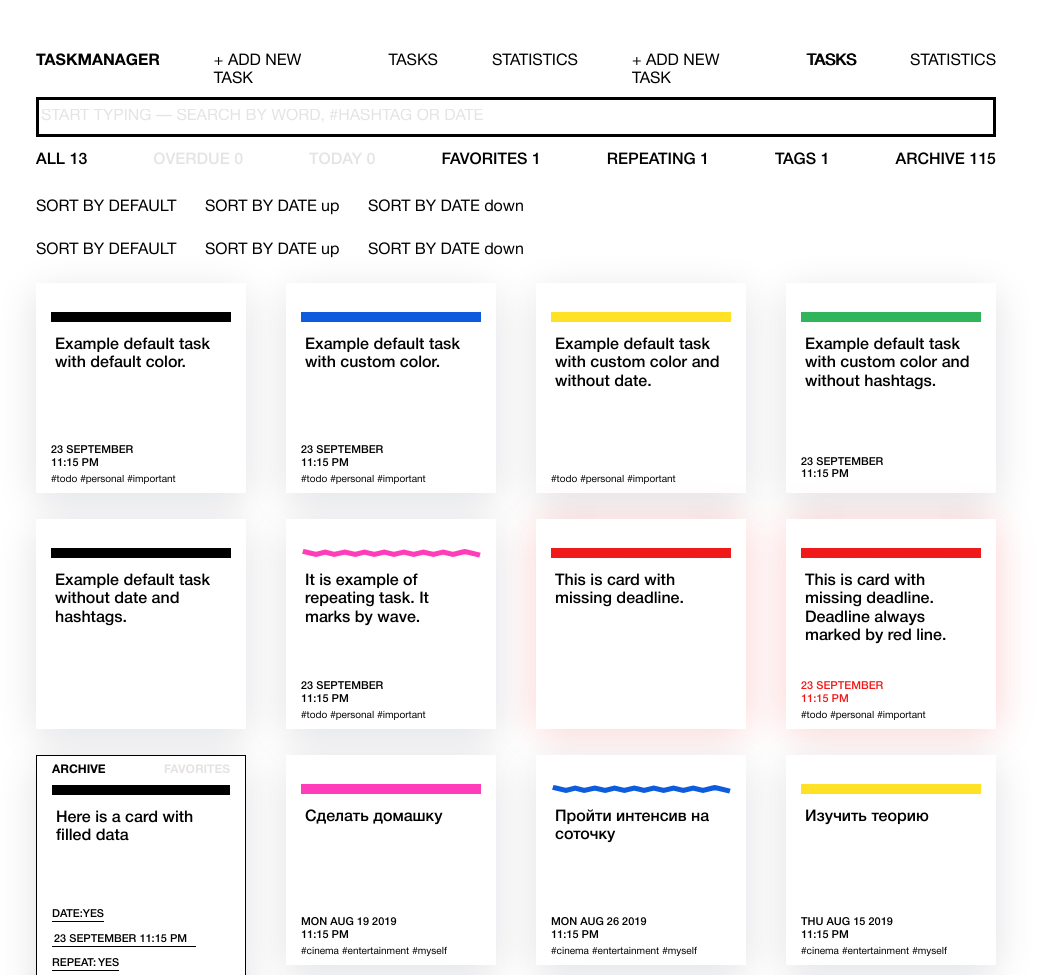
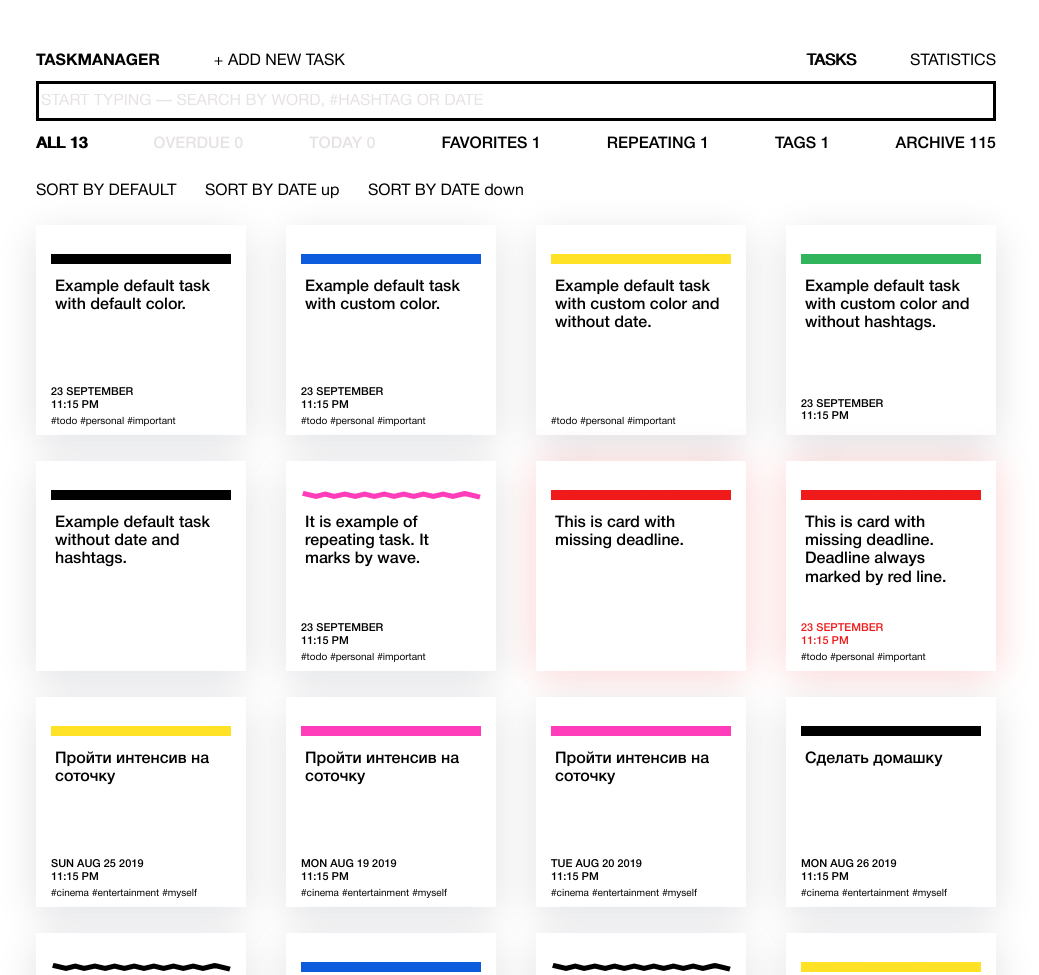
Before and after one commit to mpodanev/63947-taskmanager-9, a website built with webpack: page markup/index.html in a window 1280 px wide. Shown: the top 975 px of the page, without its empty margins (124-1163 px from the left). Built offline with nearby package versions, Linux system fonts and the light colour scheme.

Commit message:
module4-task1 prepare

```diff
--- /dev/null
+++ b/src/components/task-edit.js
@@ -0,0 +1,263 @@
+import {createElement} from '../util';
+
+export default class TaskEdit {
+  constructor({description, dueDate, tags, color, repeatingDays}) {
+    this._description = description;
+    this._dueDate = new Date(dueDate);
+    this._tags = tags;
+    this._color = color;
+    this._element = null;
+    this._repeatingDays = repeatingDays;
+  }
+
+  getElement() {
+    if (!this._element) {
+      this._element = createElement(this.getTemplate());
+    }
+
+    return this._element;
+  }
+
+  getTemplate() {
+    return `<article class="card card--edit card--${this._color} ${Object.values(this._repeatingDays).some((it) => it === true) ? `card--repeat` : `` }">
+      <form class="card__form" method="get">
+        <div class="card__inner">
+          <div class="card__control">
+            <button type="button" class="card__btn card__btn--archive">
+              archive
+            </button>
+            <button
+              type="button"
+              class="card__btn card__btn--favorites card__btn--disabled"
+            >
+              favorites
+            </button>
+          </div>
+
+          <div class="card__color-bar">
+            <svg class="card__color-bar-wave" width="100%" height="10">
+              <use xlink:href="#wave"></use>
+            </svg>
+          </div>
+
+          <div class="card__textarea-wrap">
+            <label>
+              <textarea
+                class="card__text"
+                placeholder="Start typing your text here..."
+                name="text"
+              >${this._description}</textarea>
+            </label>
+          </div>
+
+          <div class="card__settings">
+            <div class="card__details">
+              <div class="card__dates">
+                <button class="card__date-deadline-toggle" type="button">
+                  date: <span class="card__date-status">yes</span>
+                </button>
+
+                <fieldset class="card__date-deadline">
+                  <label class="card__input-deadline-wrap">
+                    <input
+                      class="card__date"
+                      type="text"
+                      placeholder=""
+                      name="date"
+                      value="${this._dueDate.toDateString()} ${this._dueDate.getHours()}:${this._dueDate.getMinutes()}"
+                    />
+                  </label>
+                </fieldset>
+
+                <button class="card__repeat-toggle" type="button">
+                  repeat:<span class="card__repeat-status">yes</span>
+                </button>
+
+                <fieldset class="card__repeat-days">
+                  <div class="card__repeat-days-inner">
+                    <input
+                      class="visually-hidden card__repeat-day-input"
+                      type="checkbox"
+                      id="repeat-mo-4"
+                      name="repeat"
+                      value="mo"
+                    />
+                    <label class="card__repeat-day" for="repeat-mo-4"
+                      >mo</label
+                    >
+                    <input
+                      class="visually-hidden card__repeat-day-input"
+                      type="checkbox"
+                      id="repeat-tu-4"
+                      name="repeat"
+                      value="tu"
+                      checked
+                    />
+                    <label class="card__repeat-day" for="repeat-tu-4"
+                      >tu</label
+                    >
+                    <input
+                      class="visually-hidden card__repeat-day-input"
+                      type="checkbox"
+                      id="repeat-we-4"
+                      name="repeat"
+                      value="we"
+                    />
+                    <label class="card__repeat-day" for="repeat-we-4"
+                      >we</label
+                    >
+                    <input
+                      class="visually-hidden card__repeat-day-input"
+                      type="checkbox"
+                      id="repeat-th-4"
+                      name="repeat"
+                      value="th"
+                    />
+                    <label class="card__repeat-day" for="repeat-th-4"
+                      >th</label
+                    >
+                    <input
+                      class="visually-hidden card__repeat-day-input"
+                      type="checkbox"
+                      id="repeat-fr-4"
+                      name="repeat"
+                      value="fr"
+                      checked
+                    />
+                    <label class="card__repeat-day" for="repeat-fr-4"
+                      >fr</label
+                    >
+                    <input
+                      class="visually-hidden card__repeat-day-input"
+                      type="checkbox"
+                      name="repeat"
+                      value="sa"
+                      id="repeat-sa-4"
+                    />
+                    <label class="card__repeat-day" for="repeat-sa-4"
+                      >sa</label
+                    >
+                    <input
+                      class="visually-hidden card__repeat-day-input"
+                      type="checkbox"
+                      id="repeat-su-4"
+                      name="repeat"
+                      value="su"
+                      checked
+                    />
+                    <label class="card__repeat-day" for="repeat-su-4"
+                      >su</label
+                    >
+                  </div>
+                </fieldset>
+              </div>
+
+              <div class="card__hashtag">
+                <div class="card__hashtag-list">
+
+                  ${(Array.from(this._tags).map((tag) => (`
+                    <span class="card__hashtag-inner">
+                      <input
+                        type="hidden"
+                        name="hashtag"
+                        value="${tag}"
+                        class="card__hashtag-hidden-input"
+                      />
+                      <p class="card__hashtag-name">
+                        #${tag}
+                      </p>
+                    <button type="button" class="card__hashtag-name">#${tag}</button>
+                    <button type="button" class="card__hashtag-delete">
+                      delete
+                    </button>
+                  </span>`.trim()))).join(``)}
+                </div>
+
+                <label>
+                  <input
+                    type="text"
+                    class="card__hashtag-input"
+                    name="hashtag-input"
+                    placeholder="Type new hashtag here"
+                  />
+                </label>
+              </div>
+            </div>
+
+            <div class="card__colors-inner">
+              <h3 class="card__colors-title">Color</h3>
+              <div class="card__colors-wrap">
+                <input
+                  type="radio"
+                  id="color-black-4"
+                  class="card__color-input card__color-input--black visually-hidden"
+                  name="color"
+                  value="black"
+                />
+                <label
+                  for="color-black-4"
+                  class="card__color card__color--black"
+                  >black</label
+                >
+                <input
+                  type="radio"
+                  id="color-yellow-4"
+                  class="card__color-input card__color-input--yellow visually-hidden"
+                  name="color"
+                  value="yellow"
+                  checked
+                />
+                <label
+                  for="color-yellow-4"
+                  class="card__color card__color--yellow"
+                  >yellow</label
+                >
+                <input
+                  type="radio"
+                  id="color-blue-4"
+                  class="card__color-input card__color-input--blue visually-hidden"
+                  name="color"
+                  value="blue"
+                />
+                <label
+                  for="color-blue-4"
+                  class="card__color card__color--blue"
+                  >blue</label
+                >
+                <input
+                  type="radio"
+                  id="color-green-4"
+                  class="card__color-input card__color-input--green visually-hidden"
+                  name="color"
+                  value="green"
+                />
+                <label
+                  for="color-green-4"
+                  class="card__color card__color--green"
+                  >green</label
+                >
+                <input
+                  type="radio"
+                  id="color-pink-4"
+                  class="card__color-input card__color-input--pink visually-hidden"
+                  name="color"
+                  value="pink"
+                />
+                <label
+                  for="color-pink-4"
+                  class="card__color card__color--pink"
+                  >pink</label
+                >
+              </div>
+            </div>
+          </div>
+
+          <div class="card__status-btns">
+            <button class="card__save" type="submit">save</button>
+            <button class="card__delete" type="button">delete</button>
+          </div>
+        </div>
+      </form>
+    </article>`;
+  }
+}
--- a/src/components/taskTemplate.js
+++ b/src/components/task.js
@@ -1,17 +1,39 @@
-export const createTask = ({description, dueDate, tags, repeatingDays, color, isFavorite, isArchive}) => {
-  return `<article class="card card--${color} ${Object.keys(repeatingDays).some((day) => repeatingDays[day]) ? `card--repeat` : ``}">
+import {createElement} from '../util';
+
+export default class Task {
+  constructor({description, dueDate, tags, color, repeatingDays, isArchive, isFavorite}) {
+    this._description = description;
+    this._dueDate = new Date(dueDate);
+    this._tags = tags;
+    this._color = color;
+    this._element = null;
+    this._repeatingDays = repeatingDays;
+    this._isArchive = isArchive;
+    this._isFavorite = isFavorite;
+  }
+
+  getElement() {
+    if (!this._element) {
+      this._element = createElement(this.getTemplate());
+    }
+
+    return this._element;
+  }
+
+  getTemplate() {
+    return `<article class="card card--${this._color} ${Object.keys(this._repeatingDays).some((day) => this._repeatingDays[day]) ? `card--repeat` : ``}">
     <div class="card__form">
       <div class="card__inner">
         <div class="card__control">
           <button type="button" class="card__btn card__btn--edit">
             edit
           </button>
-          <button type="button" class="card__btn card__btn--archive ${isArchive ? `card__btn--disabled` : ``}">
+          <button type="button" class="card__btn card__btn--archive ${this._isArchive ? `card__btn--disabled` : ``}">
             archive
           </button>
           <button
             type="button"
-            class="card__btn card__btn--favorites ${isFavorite ? `card__btn--disabled` : ``}"
+            class="card__btn card__btn--favorites ${this._isFavorite ? `card__btn--disabled` : ``}"
           >
             favorites
           </button>
@@ -24,7 +46,7 @@ export const createTask = ({description, dueDate, tags, repeatingDays, color, is
         </div>
 
         <div class="card__textarea-wrap">
-          <p class="card__text">${description}</p>
+          <p class="card__text">${this._description}</p>
         </div>
 
         <div class="card__settings">
@@ -32,7 +54,7 @@ export const createTask = ({description, dueDate, tags, repeatingDays, color, is
             <div class="card__dates">
               <div class="card__date-deadline">
                 <p class="card__input-deadline-wrap">
-                  <span class="card__date">${new Date(dueDate).toDateString()}</span>
+                  <span class="card__date">${new Date(this._dueDate).toDateString()}</span>
                   <span class="card__time">11:15 PM</span>
                 </p>
               </div>
@@ -40,7 +62,7 @@ export const createTask = ({description, dueDate, tags, repeatingDays, color, is
 
             <div class="card__hashtag">
               <div class="card__hashtag-list">
-              ${Array.from(tags).map((tag) => `<span class="card__hashtag-inner">
+              ${Array.from(this._tags).map((tag) => `<span class="card__hashtag-inner">
                 <span class="card__hashtag-name">
                   #${tag}
                 </span>
@@ -52,4 +74,5 @@ export const createTask = ({description, dueDate, tags, repeatingDays, color, is
       </div>
     </div>
   </article>`;
-};
+  }
+}
--- a/src/components/taskEditTemplate.js
+++ /dev/null
@@ -1,239 +0,0 @@
-export const createTaskEditTemplate = ({tags, repeatingDays, color}) => {
-  return `<article class="card card--edit card--${color} ${Object.keys(repeatingDays).some((day) => repeatingDays[day]) ? `card--repeat` : ``}">
-    <form class="card__form" method="get">
-      <div class="card__inner">
-        <div class="card__control">
-          <button type="button" class="card__btn card__btn--archive">
-            archive
-          </button>
-          <button
-            type="button"
-            class="card__btn card__btn--favorites card__btn--disabled"
-          >
-            favorites
-          </button>
-        </div>
-
-        <div class="card__color-bar">
-          <svg class="card__color-bar-wave" width="100%" height="10">
-            <use xlink:href="#wave"></use>
-          </svg>
-        </div>
-
-        <div class="card__textarea-wrap">
-          <label>
-            <textarea
-              class="card__text"
-              placeholder="Start typing your text here..."
-              name="text"
-            >Here is a card with filled data</textarea>
-          </label>
-        </div>
-
-        <div class="card__settings">
-          <div class="card__details">
-            <div class="card__dates">
-              <button class="card__date-deadline-toggle" type="button">
-                date: <span class="card__date-status">yes</span>
-              </button>
-
-              <fieldset class="card__date-deadline">
-                <label class="card__input-deadline-wrap">
-                  <input
-                    class="card__date"
-                    type="text"
-                    placeholder=""
-                    name="date"
-                    value="23 September 11:15 PM"
-                  />
-                </label>
-              </fieldset>
-
-              <button class="card__repeat-toggle" type="button">
-                repeat:<span class="card__repeat-status">yes</span>
-              </button>
-
-              <fieldset class="card__repeat-days">
-                <div class="card__repeat-days-inner">
-                  <input
-                    class="visually-hidden card__repeat-day-input"
-                    type="checkbox"
-                    id="repeat-mo-4"
-                    name="repeat"
-                    value="mo"
-                  />
-                  <label class="card__repeat-day" for="repeat-mo-4"
-                    >mo</label
-                  >
-                  <input
-                    class="visually-hidden card__repeat-day-input"
-                    type="checkbox"
-                    id="repeat-tu-4"
-                    name="repeat"
-                    value="tu"
-                    checked
-                  />
-                  <label class="card__repeat-day" for="repeat-tu-4"
-                    >tu</label
-                  >
-                  <input
-                    class="visually-hidden card__repeat-day-input"
-                    type="checkbox"
-                    id="repeat-we-4"
-                    name="repeat"
-                    value="we"
-                  />
-                  <label class="card__repeat-day" for="repeat-we-4"
-                    >we</label
-                  >
-                  <input
-                    class="visually-hidden card__repeat-day-input"
-                    type="checkbox"
-                    id="repeat-th-4"
-                    name="repeat"
-                    value="th"
-                  />
-                  <label class="card__repeat-day" for="repeat-th-4"
-                    >th</label
-                  >
-                  <input
-                    class="visually-hidden card__repeat-day-input"
-                    type="checkbox"
-                    id="repeat-fr-4"
-                    name="repeat"
-                    value="fr"
-                    checked
-                  />
-                  <label class="card__repeat-day" for="repeat-fr-4"
-                    >fr</label
-                  >
-                  <input
-                    class="visually-hidden card__repeat-day-input"
-                    type="checkbox"
-                    name="repeat"
-                    value="sa"
-                    id="repeat-sa-4"
-                  />
-                  <label class="card__repeat-day" for="repeat-sa-4"
-                    >sa</label
-                  >
-                  <input
-                    class="visually-hidden card__repeat-day-input"
-                    type="checkbox"
-                    id="repeat-su-4"
-                    name="repeat"
-                    value="su"
-                    checked
-                  />
-                  <label class="card__repeat-day" for="repeat-su-4"
-                    >su</label
-                  >
-                </div>
-              </fieldset>
-            </div>
-
-            <div class="card__hashtag">
-              <div class="card__hashtag-list">
-              ${Array.from(tags).map((tag) => `<span class="card__hashtag-inner">
-                  <input
-                    type="hidden"
-                    name="hashtag"
-                    value="repeat"
-                    class="card__hashtag-hidden-input"
-                  />
-                  <p class="card__hashtag-name">
-                    #${tag}
-                  </p>
-                  <button type="button" class="card__hashtag-delete">
-                    delete
-                  </button>
-                </span>`).join(``)}
-              </div>
-
-              <label>
-                <input
-                  type="text"
-                  class="card__hashtag-input"
-                  name="hashtag-input"
-                  placeholder="Type new hashtag here"
-                />
-              </label>
-            </div>
-          </div>
-
-          <div class="card__colors-inner">
-            <h3 class="card__colors-title">Color</h3>
-            <div class="card__colors-wrap">
-              <input
-                type="radio"
-                id="color-black-4"
-                class="card__color-input card__color-input--black visually-hidden"
-                name="color"
-                value="black"
-              />
-              <label
-                for="color-black-4"
-                class="card__color card__color--black"
-                >black</label
-              >
-              <input
-                type="radio"
-                id="color-yellow-4"
-                class="card__color-input card__color-input--yellow visually-hidden"
-                name="color"
-                value="yellow"
-                checked
-              />
-              <label
-                for="color-yellow-4"
-                class="card__color card__color--yellow"
-                >yellow</label
-              >
-              <input
-                type="radio"
-                id="color-blue-4"
-                class="card__color-input card__color-input--blue visually-hidden"
-                name="color"
-                value="blue"
-              />
-              <label
-                for="color-blue-4"
-                class="card__color card__color--blue"
-                >blue</label
-              >
-              <input
-                type="radio"
-                id="color-green-4"
-                class="card__color-input card__color-input--green visually-hidden"
-                name="color"
-                value="green"
-              />
-              <label
-                for="color-green-4"
-                class="card__color card__color--green"
-                >green</label
-              >
-              <input
-                type="radio"
-                id="color-pink-4"
-                class="card__color-input card__color-input--pink visually-hidden"
-                name="color"
-                value="pink"
-              />
-              <label
-                for="color-pink-4"
-                class="card__color card__color--pink"
-                >pink</label
-              >
-            </div>
-          </div>
-        </div>
-
-        <div class="card__status-btns">
-          <button class="card__save" type="submit">save</button>
-          <button class="card__delete" type="button">delete</button>
-        </div>
-      </div>
-    </form>
-  </article>`;
-};
--- a/src/data.js
+++ b/src/data.js
@@ -1,4 +1,4 @@
-export const getTaskData = () => ({
+export const getTask = () => ({
   description: [
     `Изучить теорию`,
     `Сделать домашку`,
--- a/src/main.js
+++ b/src/main.js
@@ -3,41 +3,78 @@ import {mainSearch as createMainSearchTemplate} from './components/mainSearchTem
 import {mainFilter as createMainFilterTemplate} from './components/mainFilterTemplate';
 import {board as createBoardTemplate} from './components/boardTemplate';
 import {boardFilterList as createBoardFilterList} from './components/boardFilterListTemplate';
-import {createTaskEditTemplate} from './components/taskEditTemplate';
-import {createTask as createTaskTemplate} from './components/taskTemplate';
 import {loadMoreBtn as createLoadMoreBtnTemplate} from './components/loadMoreBtnTemplate';
-import {getTaskData} from './data';
+import {getTask} from './data';
 import {getFilter} from './filterData';
+import Task from './components/task';
+import TaskEdit from './components/task-edit';
+import {createElement, render, unrender} from './util';
 
 const mainElement = document.querySelector(`.main`);
 const mainControlElement = document.querySelector(`.main__control`);
 const TASK_COUNT = 8;
-const render = (container, element, position) => {
-  container.insertAdjacentHTML(position, element);
-};
-const tasksArr = new Array(TASK_COUNT).fill(``).map(getTaskData);
+// const render = (container, element, position) => {
+//   container.insertAdjacentHTML(position, element);
+// };
+// const tasksArr = new Array(TASK_COUNT).fill(``).map(getTaskData);
 
-render(mainControlElement, createControlBtnWrapTemplate(), `beforeend`);
-render(mainElement, createMainSearchTemplate(), `beforeend`);
-render(mainElement, createMainFilterTemplate(getFilter(tasksArr.length)), `beforeend`);
-render(mainElement, createBoardTemplate(), `beforeend`);
+const taskMocks = new Array(TASK_COUNT).fill(``).map(getTask);
 
-const boardElement = document.querySelector(`.board`);
-const boardTasksElement = document.querySelector(`.board__tasks`);
+const renderTask = (taskMock) => {
 
-render(boardElement, createBoardFilterList(), `afterbegin`);
-render(boardTasksElement, createTaskEditTemplate(tasksArr[0]), `beforeend`);
+  const task = new Task(taskMock);
+  const taskEdit = new TaskEdit(taskMock);
 
-const renderTasks = (container, tasks) => {
-  container.insertAdjacentHTML(`beforeend`, tasks.map(createTaskTemplate).join(``));
+  const onEscKeyDown = (evt) => {
+    if (evt.key === `Escape` || evt.key === `Esc`) {
+      tasksContainer.replaceChild(task.getElement(), taskEdit.getElement());
+      document.removeEventListener(`keydown`, onEscKeyDown);
+    }
+  };
+
+  task.getElement().querySelector(`.card__btn--edit`)
+    .addEventListener(`click`, () => {
+      tasksContainer.replaceChild(taskEdit.getElement(), task.getElement());
+      document.addEventListener(`keydown`, onEscKeyDown);
+    });
+
+  taskEdit.getElement().querySelector(`textarea`)
+    .addEventListener(`focus`, () => {
+      document.removeEventListener(`keydown`, onEscKeyDown);
+    });
+
+  taskEdit.getElement().querySelector(`textarea`)
+    .addEventListener(`blur`, () => {
+      document.addEventListener(`keydown`, onEscKeyDown);
+    });
+
+  taskEdit.getElement()
+    .querySelector(`.card__save`)
+    .addEventListener(`click`, () => {
+      tasksContainer.replaceChild(task.getElement(), taskEdit.getElement());
+      document.removeEventListener(`keydown`, onEscKeyDown);
+    });
+
+  render(tasksContainer, task.getElement(), `beforeend`);
 };
 
-renderTasks(boardTasksElement, tasksArr.slice(1));
+const tasksContainer = document.querySelector(`.board__tasks`);
+taskMocks.forEach((taskMock) => renderTask(taskMock));
 
-render(boardElement, createLoadMoreBtnTemplate(), `beforeend`);
+// render(mainControlElement, createControlBtnWrapTemplate(), `beforeend`);
+// render(mainElement, createMainSearchTemplate(), `beforeend`);
+// render(mainElement, createMainFilterTemplate(getFilter(tasksArr.length)), `beforeend`);
+// render(mainElement, createBoardTemplate(), `beforeend`);
 
-const loadMoreBtn = document.querySelector(`.load-more`);
-loadMoreBtn.addEventListener(`click`, () => {
-  renderTasks(boardTasksElement, tasksArr);
-  loadMoreBtn.remove();
-});
+// const boardElement = document.querySelector(`.board`);
+// const boardTasksElement = document.querySelector(`.board__tasks`);
+
+// render(boardElement, createBoardFilterList(), `afterbegin`);
+
+// render(boardElement, createLoadMoreBtnTemplate(), `beforeend`);
+
+// const loadMoreBtn = document.querySelector(`.load-more`);
+// loadMoreBtn.addEventListener(`click`, () => {
+//   renderTasks(boardTasksElement, tasksArr);
+//   loadMoreBtn.remove();
+// });
--- /dev/null
+++ b/src/util.js
@@ -0,0 +1,29 @@
+const Position = {
+  AFTERBEGIN: `afterbegin`,
+  BEFOREEND: `beforeend`
+};
+
+export const createElement = (template) => {
+  const newElement = document.createElement(`div`);
+  newElement.innerHTML = template;
+  return newElement.firstChild;
+};
+
+// Рендер и анрендер для компонент
+export const render = (container, element, place) => {
+
+  switch (place) {
+    case Position.AFTERBEGIN:
+      container.prepend(element);
+      break;
+    case Position.BEFOREEND:
+      container.append(element);
+      break;
+  }
+};
+
+export const unrender = (element) => {
+  if (element) {
+    element.remove();
+  }
+};
```
Also changed, not shown: public/index.html (+7 -0 lines).
